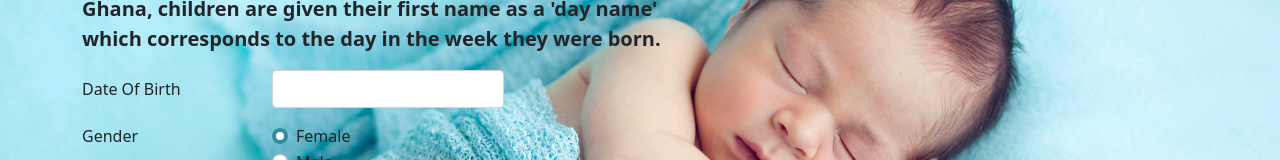
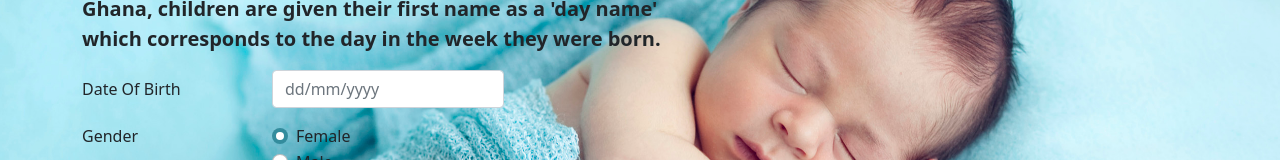
Before and after one commit to clarelimo/Akan-Name, a plain HTML site: page index.html in a window 1280 px wide. Shown: the part 132-292 px from the top of the page. Drawn offline with Linux system fonts and the light colour scheme.

Commit message:
dob placeholder added

```diff
--- a/index.html
+++ b/index.html
@@ -24,7 +24,7 @@
                 <div class="row mb-3">
                   <label for="inputEmail3" class="col-sm-2 col-form-label">Date Of Birth</label>
                   <div class="col-sm-10">
-                    <input type="email" class="form-control w-25" id="inputEmail3">
+                    <input type="text" class="form-control w-25" id="dob" placeholder="dd/mm/yyyy">
                   </div>
                 </div>
                 <fieldset class="row mb-3">
```
